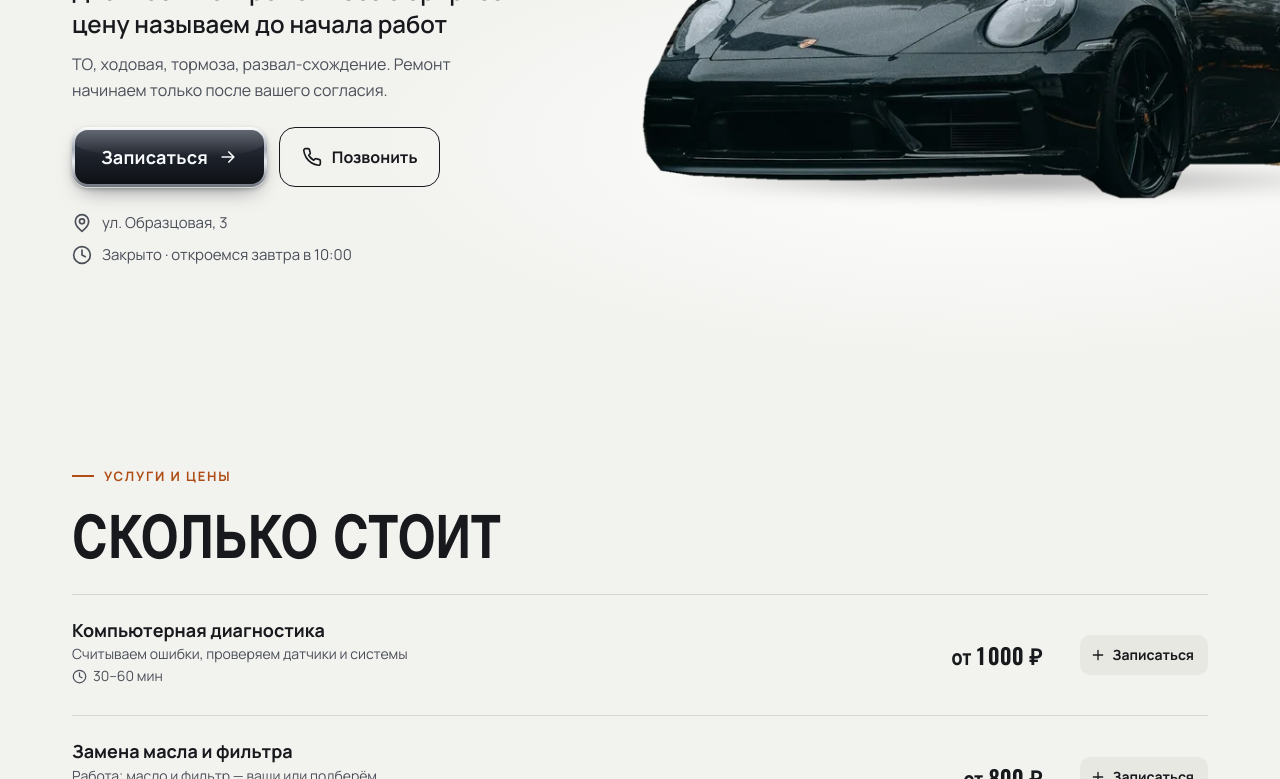
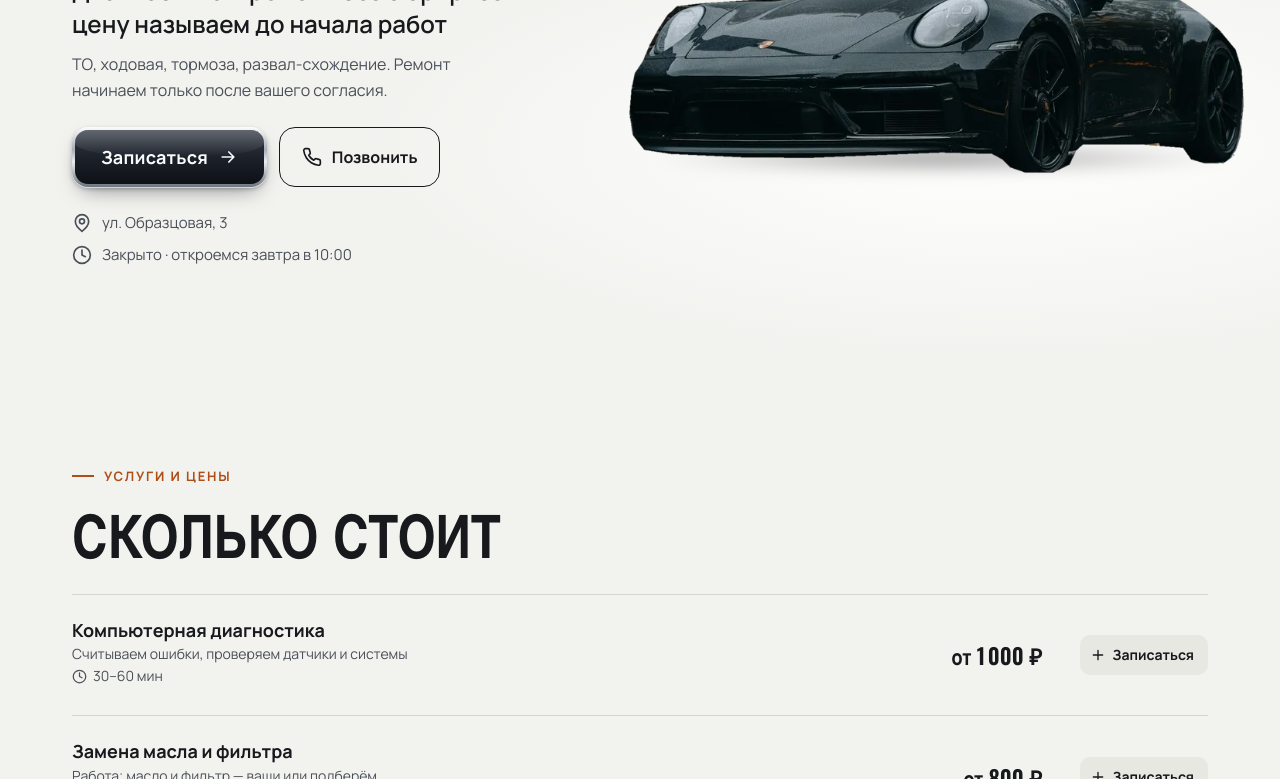
Before and after one commit to mavteybrezgin/demo, a plain HTML site: page primer-autoservis/index.html in a window 1280 px wide. Shown: the part 321-1100 px from the top of the page. Drawn offline with nearby package versions, Linux system fonts and the light colour scheme.

Commit message:
Демо: машина крупно, но целиком
Co-Authored-By: Claude Opus 5.5 <noreply@anthropic.com>

```diff
--- a/primer-autoservis/index.html
+++ b/primer-autoservis/index.html
@@ -360,7 +360,7 @@ transform: translateY(110%); transition: transform .25s ease; visibility: hidden
 .hero-in { grid-template-columns: 1.05fr .95fr; align-items: center; gap: var(--s7); }
 .hero-media { aspect-ratio: 4 / 5; }
 .hero--art .hero-media { aspect-ratio: 1 / 1.05; }
-.hero-cutout { aspect-ratio: auto; margin: 0 -14vw 0 -4vw; }
+.hero-cutout { aspect-ratio: auto; margin: 0 -3vw 0 -5vw; }
 .hero--cutout { overflow: hidden; }
 .sec { padding: var(--s9) 0; }
 .sec-tight { padding: var(--s8) 0; }
```
